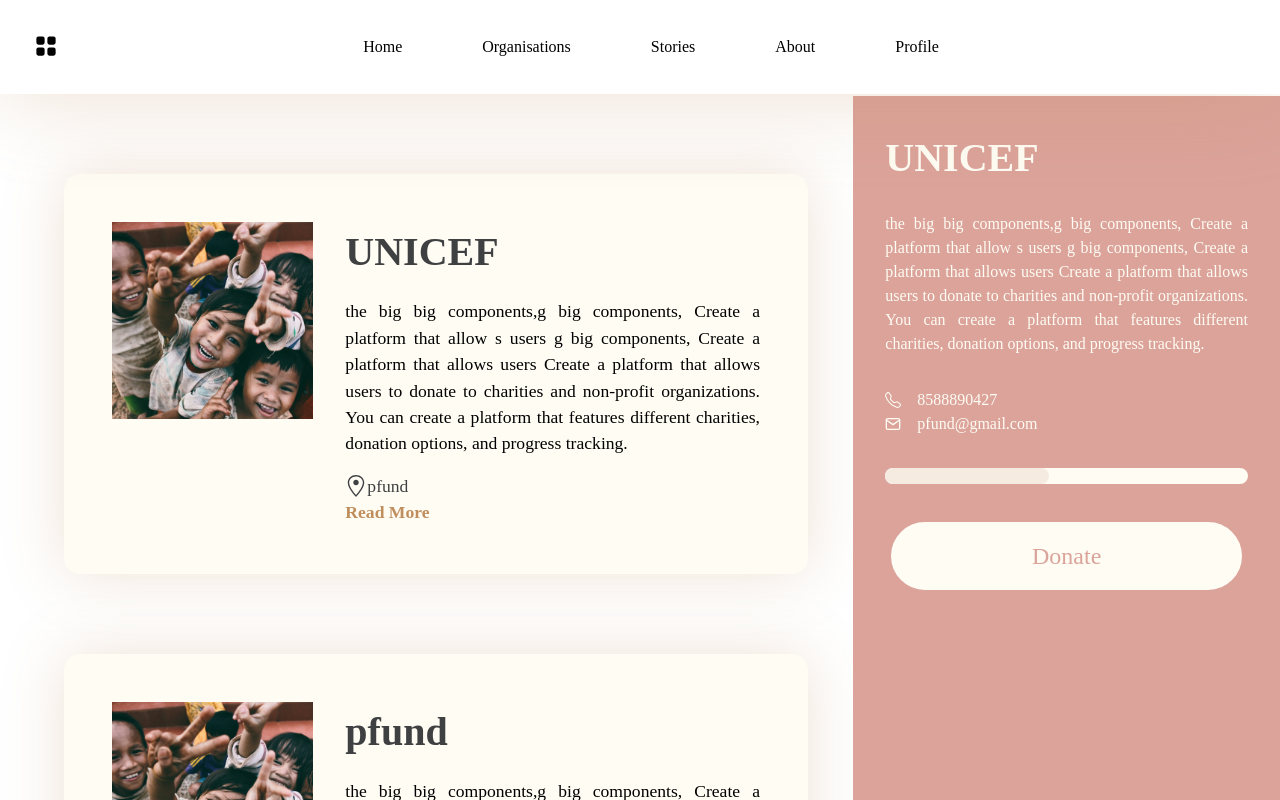
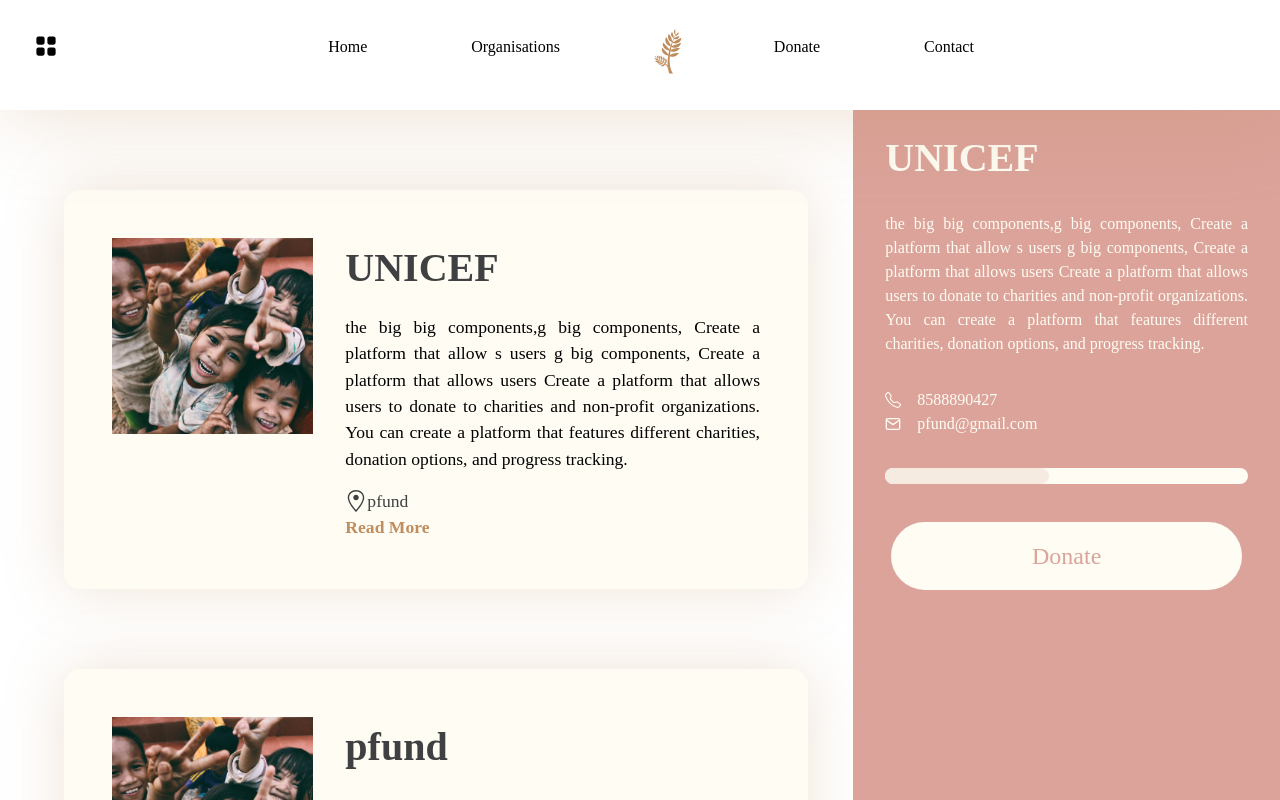
Before and after one commit to PranavKrishnan007/code_with_consequence_UI, a Next.js app in the folder blank_funds/: page /listings in a window 1280 px wide. Shown: the top 800 px of the page. Built offline with nearby package versions, Linux system fonts and the light colour scheme.

Commit message:
fix the nav bar

```diff
--- a/blank_funds/components/Landing/Footer.js
+++ b/blank_funds/components/Landing/Footer.js
@@ -4,7 +4,7 @@
 
 export default function Footer() {
     return (
-        <div className="dropShadow-2xl">
+        <div id="Contact" className="dropShadow-2xl">
             {/* this is custom CSS not tailwind CHILL ! */}
             <div className={styles.container}>
                 <div className={styles.grid}>
--- a/blank_funds/components/Landing/Navbar.js
+++ b/blank_funds/components/Landing/Navbar.js
@@ -1,7 +1,9 @@
 import React from "react";
 import { BsFillGridFill } from "react-icons/bs";
 import { useRouter } from "next/router";
-import styles from "styles/Navbar.module.css";
+import styles from '@/styles/Navbar.module.css';
+import logo from '../../public/assets/Logo.svg';
+import Image from "next/image";
 
 export default function Navbar() {
     const router = useRouter();
@@ -18,10 +20,23 @@
                 <div className={styles.menuItem} onClick={() => router.push("/listings")}>
                     Organisations
                 </div>
-                <div className={styles.menuItem}>Stories</div>
-                <div className={styles.menuItem}>About</div>
-                <div className={styles.menuItem}>Profile</div>
+                <div>
+                    <Image
+                        src={logo}
+                        alt="Logo"
+                        width={30}
+                        style={{ cursor: "pointer", marginTop: "-6px" }}
+                        onClick={() => router.push("/")}
+                    />
+                </div>
+                <div className={styles.menuItem} onClick={() => router.push("/donate")}>
+                Donate
+                </div>
+                <div  className={styles.menuItem} onClick={() => router.push("/#Contact")}>
+                    Contact
+                </div>
             </div>
         </div>
     );
 }
+verticalAlign: "Top"
--- a/blank_funds/styles/Navbar.module.css
+++ b/blank_funds/styles/Navbar.module.css
@@ -24,7 +24,20 @@
     font-weight: 500;
 }
 
-.menu-item {
+.button{
+    padding-left: 0.75rem;
+    padding-right: 0.75rem;
+    border-bottom-width: 2px;
+    border-color: transparent;
+    cursor: pointer;
+    margin-left: 5rem;
+}
+.button:hover{
+    border-color:#DBA39A;
+
+}
+
+.menuItem {
     padding-bottom: 0.25rem;
     border-bottom: 2px solid transparent;
     cursor: pointer;
@@ -32,7 +45,7 @@
     padding-right: 0.75rem;
 }
 
-.menu-item:hover {
+.menuItem:hover {
     border-color: var(--primary);
 }
 
```
Also changed, not shown: blank_funds/public/assets/Logo.svg (added).
